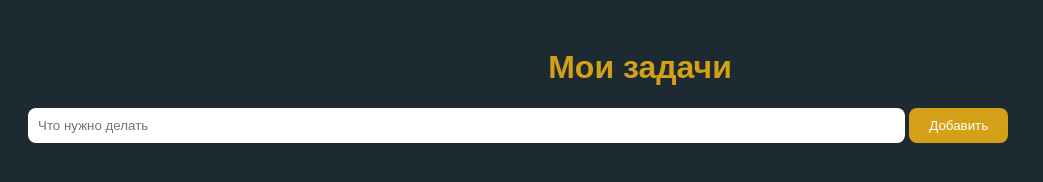
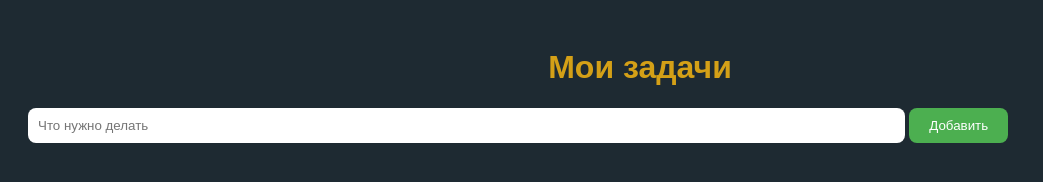
Before and after one commit to rahmono2015-prog/To-do-list, a plain HTML site: page index.html in a window 1280 px wide. Shown: the whole page, without its empty margins (0-1043 px from the left). Drawn offline with Linux system fonts and the light colour scheme.

Commit message:
изменил цвет кнопки на зеленый

```diff
--- a/style.css
+++ b/style.css
@@ -18,7 +18,7 @@ input {
 
 button {
   padding: 10px 20px;
-  background-color: #d4a017;
+  background-color: #4caf50;
   color: white;
   border: none;
   border-radius: 8px;
```
